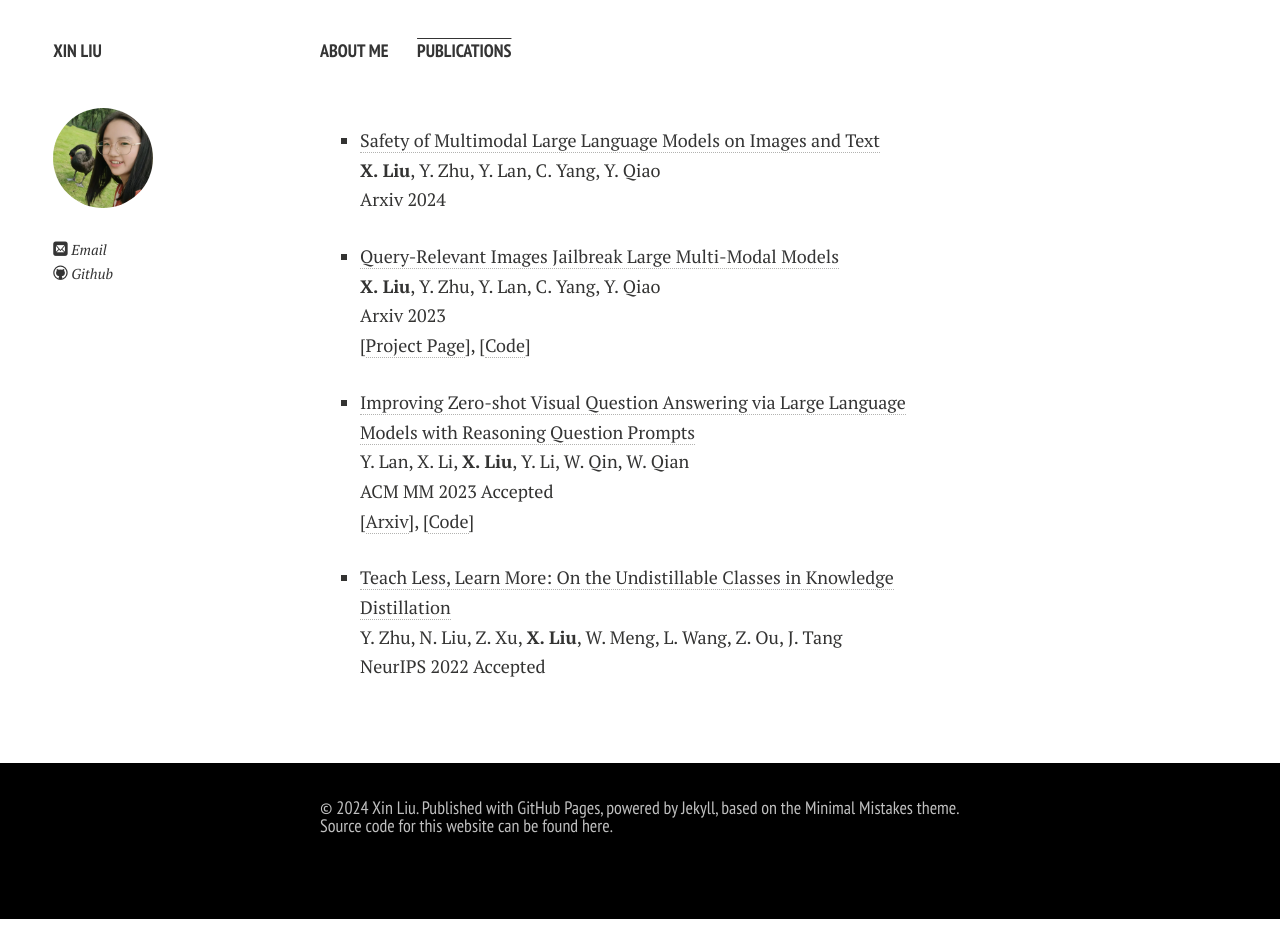
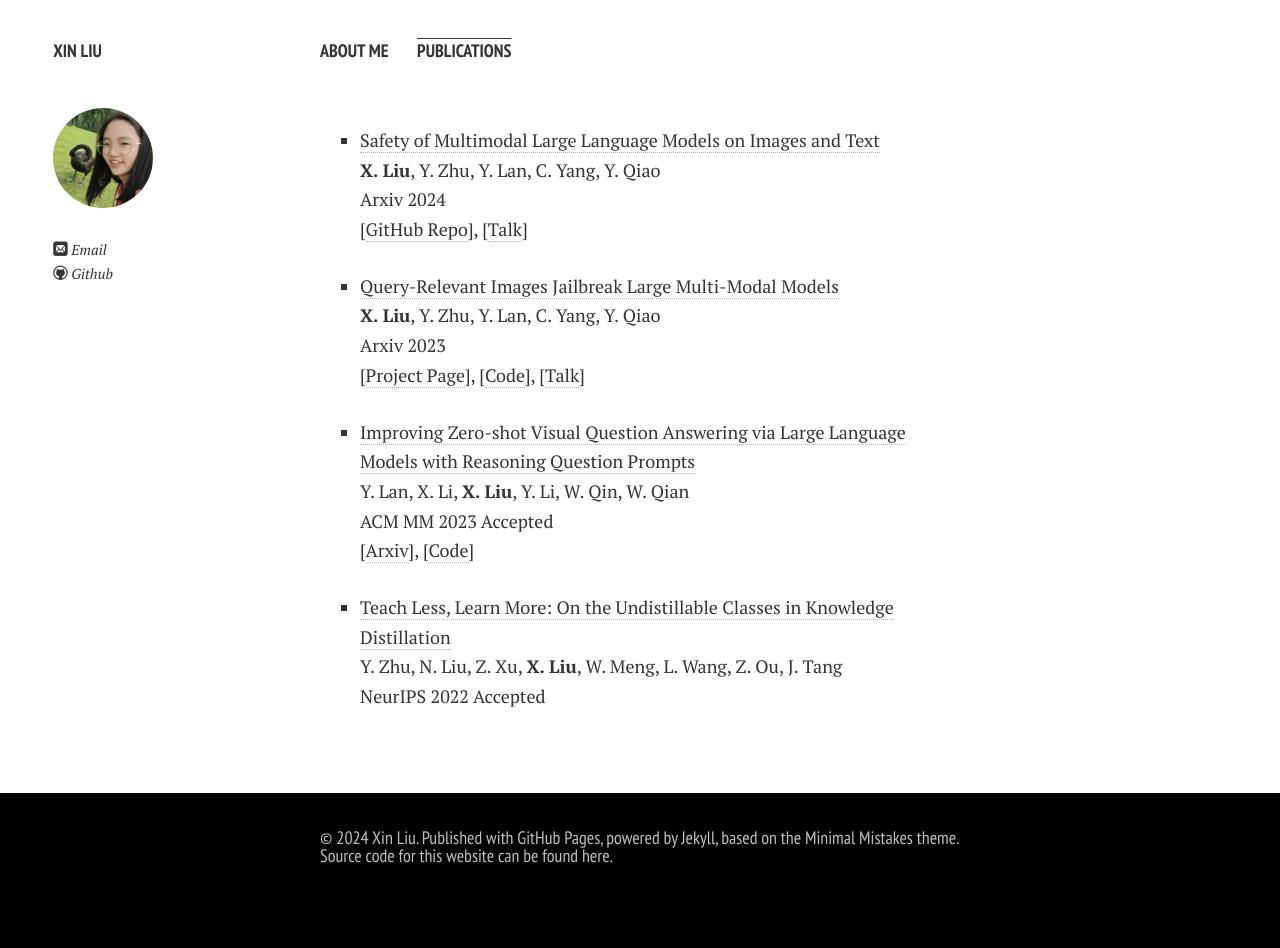
Before and after one commit to isXinLiu/isXinLiu.github.io, a Jekyll site: the page built from publications.md, in a window 1280 px wide. Built offline with Jekyll 4.4.1, drawn with Linux system fonts in a browser that asks for light colours; nearby versions of some CDN libraries; comment, search, counter and statistics services are not loaded; a style sheet for code colours, icons or effects is not loaded; before the commit the page ends 919 px from its top, so only the background shows below that.

Commit message:
add talk

```diff
--- a/publications.md
+++ b/publications.md
@@ -4,9 +4,9 @@ permalink: /publications/index.html
 title: Publications
 ---
 
-- [Safety of Multimodal Large Language Models on Images and Text](https://arxiv.org/abs/2402.00357)<br>**X. Liu**, Y. Zhu, Y. Lan, C. Yang, Y. Qiao<br>Arxiv 2024
+- [Safety of Multimodal Large Language Models on Images and Text](https://arxiv.org/abs/2402.00357)<br>**X. Liu**, Y. Zhu, Y. Lan, C. Yang, Y. Qiao<br>Arxiv 2024<br>[[GitHub Repo](https://github.com/isXinLiu/MLLM-Safety-Collection)], [[Talk](https://mp.weixin.qq.com/s/xkBAkmhs4qGUN7dkRO95Hw)]
 
-- [Query-Relevant Images Jailbreak Large Multi-Modal Models](https://arxiv.org/abs/2311.17600)<br>**X. Liu**, Y. Zhu, Y. Lan, C. Yang, Y. Qiao<br>Arxiv 2023<br>[[Project Page](https://isxinliu.github.io/Project/MM-SafetyBench)], [[Code](https://github.com/isXinLiu/MM-SafetyBench)]
+- [Query-Relevant Images Jailbreak Large Multi-Modal Models](https://arxiv.org/abs/2311.17600)<br>**X. Liu**, Y. Zhu, Y. Lan, C. Yang, Y. Qiao<br>Arxiv 2023<br>[[Project Page](https://isxinliu.github.io/Project/MM-SafetyBench)], [[Code](https://github.com/isXinLiu/MM-SafetyBench)], [[Talk](https://mp.weixin.qq.com/s/xkBAkmhs4qGUN7dkRO95Hw)]
 
 - [Improving Zero-shot Visual Question Answering via Large Language Models with Reasoning Question Prompts](https://dl.acm.org/doi/10.1145/3581783.3612389)<br>Y. Lan, X. Li, **X. Liu**, Y. Li, W. Qin, W. Qian<br>ACM MM 2023 Accepted<br>[[Arxiv](https://arxiv.org/abs/2311.09050)], [[Code](https://github.com/ECNU-DASE-NLP/RQP)]
 
```
